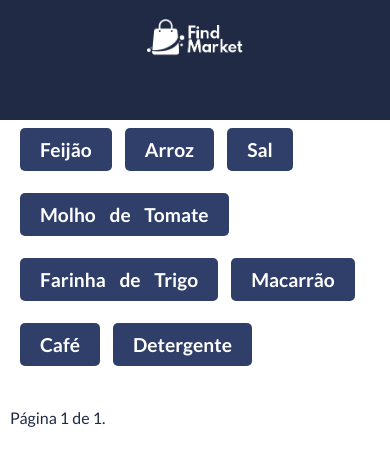
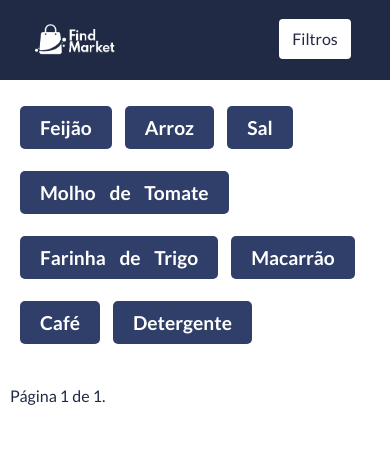
Before and after one commit to dbentooojj/FindMarket, a Django app: page /sal/ in a window 390 px wide. Shown: the top 466 px of the page. Run offline with Django 4.2, Linux system fonts and the light colour scheme; data that the repository does not hold is empty; some libraries are stand-ins or nearby versions.

Commit message:
finalização responsividade

```diff
--- a/findmarket - django/static/css/principal.css
+++ b/findmarket - django/static/css/principal.css
@@ -43,7 +43,7 @@ nav {
     align-items: center;
     font-family: 'Lato';
     background: #202a45;
-    height: 8vh;
+    height: 9vh;
 }
 
 .nav-list {
@@ -606,6 +529,10 @@ h3 {
     left: 0px;
     width: 100%;
     z-index: 10;
+}
+
+#open-modal {
+    display: none;
 }
 
 root {
@@ -670,7 +597,7 @@ root {
     }
 
     .lista-pro ul {
-        margin-top: 2.4em ;
+        margin-top: 1rem ;
         padding-left: 0px ;
         align-items: center;
         justify-content: space-around;
@@ -699,17 +626,200 @@ root {
         font-family: 'Lato';
         background: #202a45;
         height: 8vh;
-        height: 120px;
+        height: 5rem;
     }
 
     .logo {
         height: 3em;
-        width: 6em;
-        margin-bottom: 50px;
+        width: 5em;
+        margin-right: 15rem;
     }
 
     .logo_img {
         max-width: 100%;
         margin-top: 4px;
     }
+
+    button {
+        justify-content: center;
+        align-items: center;
+        background-color: #888;
+        color: #fff;
+        border: none;
+        border-radius: 0.25rem;
+        cursor: pointer;
+        font-size: 1rem;
+    }
+
+    #open-modal {
+        display: flex;
+        position: fixed;
+        background-color: white;
+        font-family: "Lato";
+        color: #202a45;
+        border-radius: 0.25rem;
+        height: 2.5rem;
+        width: 4.5rem;
+        top: 1.2em;
+        margin-left: 15rem;
+    }
+
+    #close-modal {
+        background-color: #202a45;
+        font-family: 'Lato';
+        color: white;
+        border-radius: 0.25rem;
+        height: 1.8rem;
+        width: 3.8rem;
+        font-size: 0.8rem;
+    }
+
+    .tituloModal {
+        font-size: 2rem;
+        font-weight: 600;
+    }
+
+    #fade {
+        position: fixed;
+        top: 0;
+        left: 0;
+        width: 100%;
+        height: 100%;
+        background-color: rgba(0, 0, 0, 0.6);
+        z-index: 5;
+    }
+
+    #modal {
+        height: 30rem;
+        position: fixed;
+        left: 50%;
+        top: 50%;
+        transform: translate(-50%, -50%);
+        width: 500px;
+        max-width: 90%;
+        background-color: #fff;
+        padding: 1.5rem;
+        border-radius: 0.5rem;
+        z-index: 10;
+        overflow: scroll;
+    }
+
+    #fade,
+    #modal {
+        transition: 0.5s;
+        opacity: 1;
+        pointer-events: all;
+    }
+
+    .modal-header {
+        display: flex;
+        justify-content: space-between;
+        align-items: center;
+        border-bottom: 1px solid #ccc;
+        margin-bottom: 1rem;
+        padding-bottom: 1rem;
+    }
+
+    .modal-body p {
+        margin-bottom: 1rem;
+    }
+
+    #modal.hide,
+    #fade.hide {
+        opacity: 0;
+        pointer-events: none;
+    }
+
+    #modal.hide {
+        top: 0;
+    }
+
+    .button-filtro {
+        width: 7rem;
+        font-family: 'Lato';
+        font-size: 15px;
+        color: #fff;
+        background-color: #202a45;
+        border-radius: 10px;
+        border: 1px solid #fff;
+        height: 40px;
+        margin-bottom: 8px;
+        margin-top: 1rem;
+    }
 }
+
+@media screen and (min-width: 601px) {
+    .container1 {
+        background-color: #fff;
+        margin: 20px;
+        width: 250px;
+        box-shadow: 0 0 10px rgba(0, 0, 0, 0.2);
+        border-radius: 8px;
+        margin-top: 20px;
+        padding: 4px;
+    }
+
+
+    .form-check {
+        display: flex;
+        justify-content: center;
+        padding: 2px;
+        margin-bottom: 10px;
+        margin-left: 15px;
+    }
+
+    .btn-filtro {
+
+        padding: 10px;
+        display: flex;
+        justify-content: center;
+
+    }
+
+    .button-filtro {
+        width: 60%;
+        font-family: 'Lato';
+        font-size: 15px;
+        color: #fff;
+        background-color: #202a45;
+        border-radius: 10px;
+        border: 1px solid #fff;
+        height: 40px;
+        transition: .3s;
+        margin-bottom: 8px;
+        margin-top: 8px;
+    }
+
+    .button-filtro:hover {
+        color: #202a45;
+        background-color: #fff;
+        border: 1px solid #202a45;
+    }
+
+    h3 {
+        text-align: center;
+    }
+
+
+    .titulo {
+        font-size: 18px;
+        font-weight: 600;
+        color: #202a45;
+        margin-top: 10px;
+    }
+
+    .titulo1 {
+        font-size: 18px;
+        font-weight: 600;
+        color: #202a45;
+        margin-top: 20px;
+    }
+
+    .form-check-input {
+        margin: 5px;
+    }
+
+    .menuFilter:hover {
+        font-size: 30px;
+    }
+}
--- /dev/null
+++ b/findmarket - django/static/js/modal.js
@@ -0,0 +1,13 @@
+const openModalButton = document.querySelector("#open-modal");
+const closeModalButton = document.querySelector("#close-modal");
+const modal = document.querySelector("#modal");
+const fade = document.querySelector("#fade");
+
+const toggleModal = () => {
+  modal.classList.toggle("hide");
+  fade.classList.toggle("hide");
+};
+
+[openModalButton, closeModalButton, fade].forEach((el) => {
+  el.addEventListener("click", () => toggleModal());
+});
--- a/findmarket - django/templates/navprincipal.html
+++ b/findmarket - django/templates/navprincipal.html
@@ -10,6 +10,20 @@
                 <li><a class="link" href="/">Inicio</a></li>
                 <li><a class="link" href="/contato">Contato</a></li>
             </ul>
+            <button id="open-modal">Filtros</button>
+            <div id="fade" class="hide"></div>
+            <div id="modal" class="hide">
+                <div class="modal-header">
+                    <h2 class="tituloModal">Filtro</h2>
+                    <button id="close-modal">Fechar</button>
+                </div>
+                <div class="modal-body">
+                    {% include 'sidebar.html' %}
+                </div>
+            </div>
+        </nav>
 
-        </nav>
+
 </header>
+
+<script src="{% static 'js/modal.js' %}"></script>
```
Also changed, not shown: other parts of findmarket - django/static/css/principal.css (+0 -77 lines).
